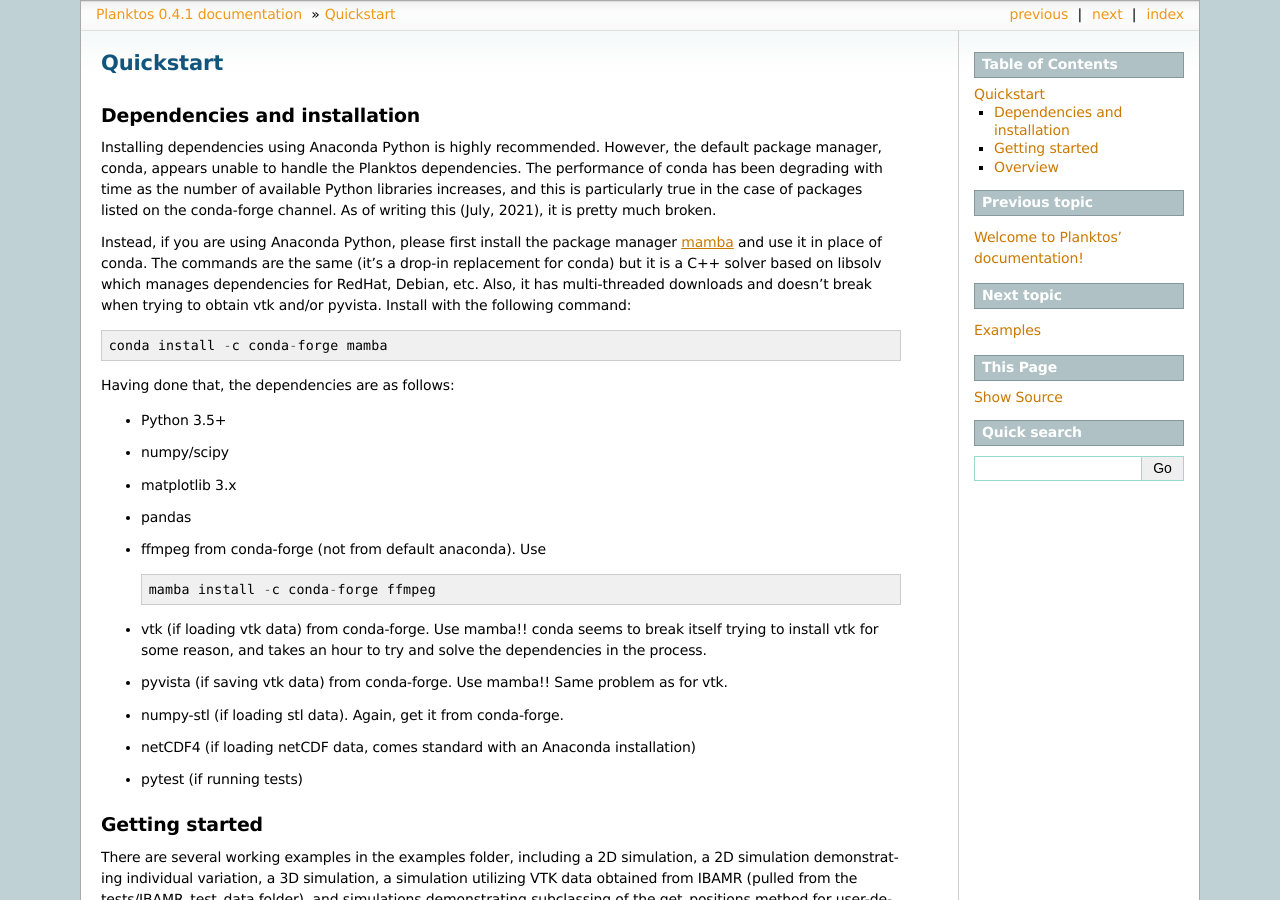
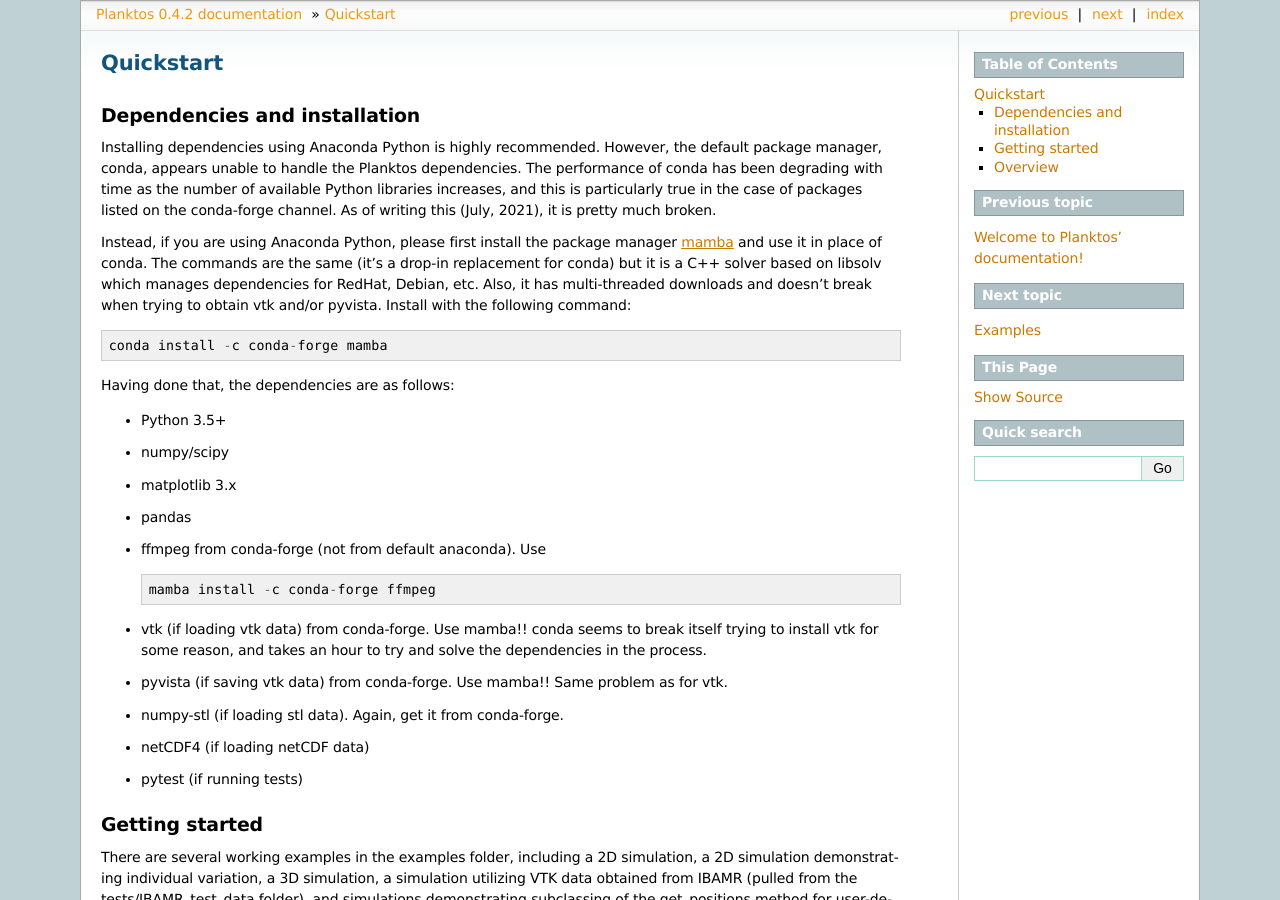
Before and after one commit to mountaindust/Planktos, a Sphinx documentation site: the page built from docs/quickstart.rst, in a window 1280 px wide and 900 px high. Built offline with Sphinx 7.4.7, drawn with Linux system fonts in a browser that asks for light colours; some of the changed text lies outside the part shown.

Commit message:
Updates dependencies

```diff
--- a/docs/conf.py
+++ b/docs/conf.py
@@ -21,7 +21,7 @@
 author = 'W. Christopher Strickland'
 
 # The full version, including alpha/beta/rc tags
-release = '0.4.1'
+release = '0.4.2'
 
 
 # -- General configuration ---------------------------------------------------
--- a/docs/quickstart.rst
+++ b/docs/quickstart.rst
@@ -36,7 +36,7 @@
 - pyvista (if saving vtk data) from conda-forge. Use mamba!! Same problem
   as for vtk.
 - numpy-stl (if loading stl data). Again, get it from conda-forge.
-- netCDF4 (if loading netCDF data, comes standard with an Anaconda installation)
+- netCDF4 (if loading netCDF data)
 - pytest (if running tests)
 
 Getting started
```
Also changed, not shown: docs/requirements.txt (+6 -6 lines), .readthedocs.yaml.
